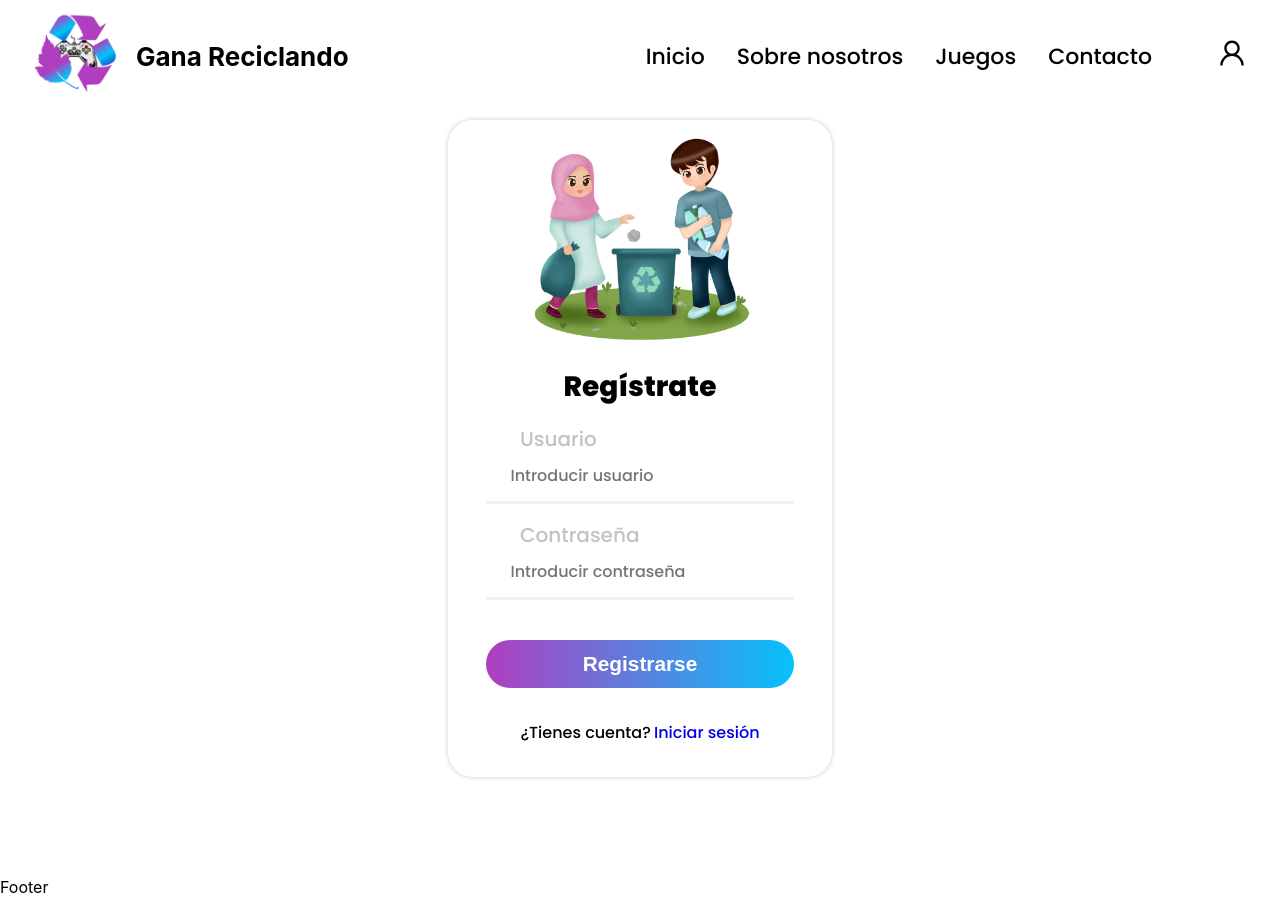
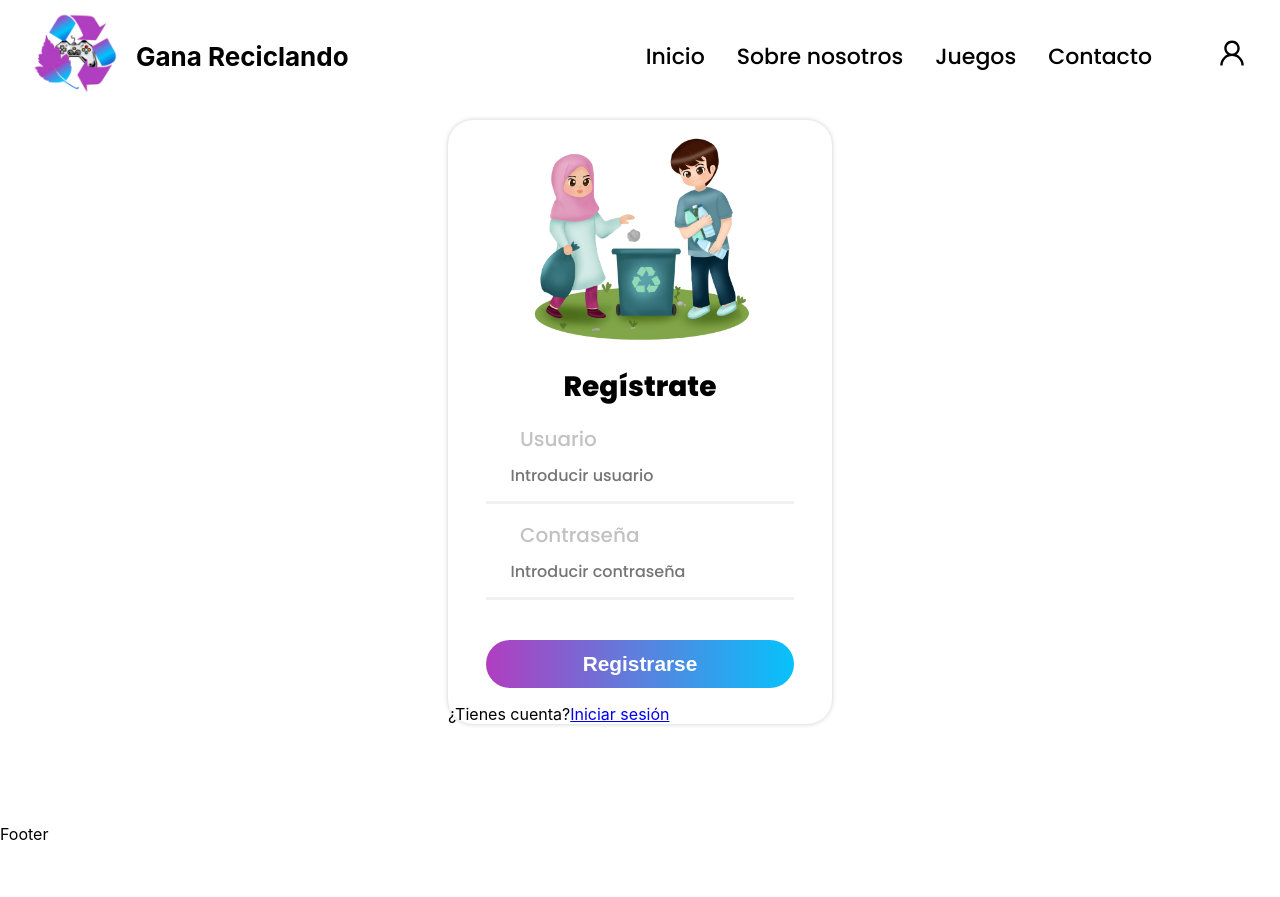
Before and after one commit to anvidmen/winbyrecycling, a React (Create React App) app: page /register in a window 1280 px wide. After the commit the page ends 844 px from the top, so only its background shows below. Built offline with nearby package versions, Linux system fonts and the light colour scheme.

Commit message:
changed the div tag to form in login and register

```diff
--- a/src/pages/Login/Login.jsx
+++ b/src/pages/Login/Login.jsx
@@ -7,7 +7,7 @@ const Login = () => {
     return (
         <Body>
             <div className={styles.loginform}>
-                <div>
+                <form>
                     <div className={styles.imageContainer}>
                         <img alt="wellcome to login" src={image} />
                     </div>
@@ -23,11 +23,11 @@ const Login = () => {
                     <div className={styles.row}>
                         <button>Acceder</button>
                     </div>
-                    <div className={styles.register}>
+                    <div className={styles.redirect}>
                         <span>¿No tienes cuenta?</span>
                         <Link to="/register">Regístrate</Link>
                     </div>
-                </div>
+                </form>
             </div>
         </Body>
     )
--- a/src/pages/Register/Register.jsx
+++ b/src/pages/Register/Register.jsx
@@ -7,7 +7,7 @@ const Register = () => {
     return (
         <Body>
             <div className={styles.loginform}>
-                <div>
+                <form>
                     <div className={styles.imageContainer}>
                         <img alt="register" src={image} />
                     </div>
@@ -23,11 +23,11 @@ const Register = () => {
                     <div className={styles.row}>
                         <button>Registrarse</button>
                     </div>
-                    <div className={styles.register}>
+                    <div className={styles.redirect}>
                         <span>¿Tienes cuenta?</span>
                         <Link to="/login">Iniciar sesión</Link>
                     </div>
-                </div>
+                </form>
             </div>
         </Body>
     )
```
